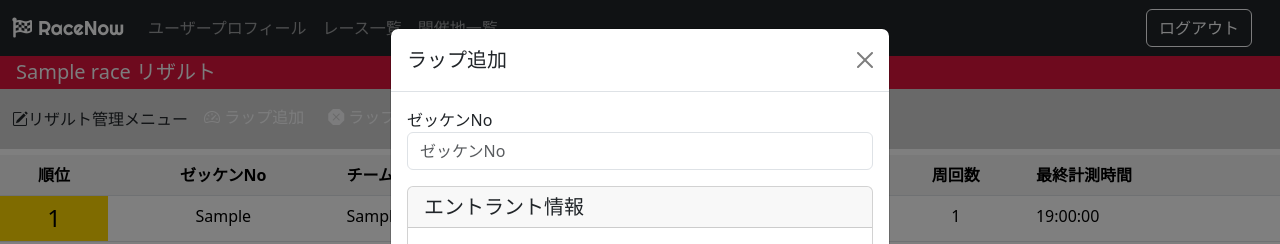
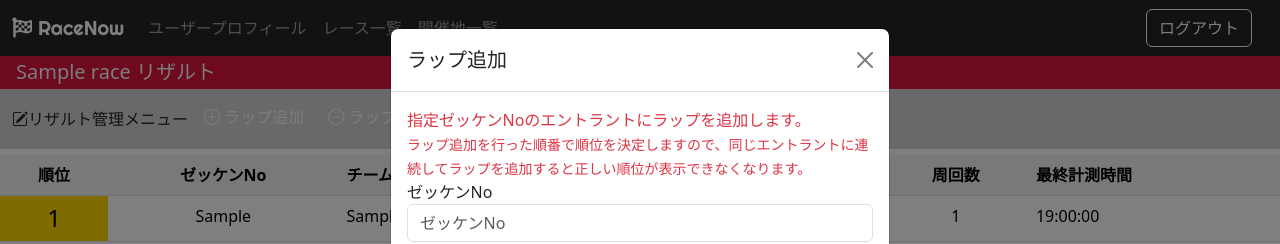
Before and after one commit to TSKGunGun/RaceNow, a Django app: page /race/1/inputresult in a window 1280 px wide, after a click on "ラップ追加". Shown: the top 244 px of the page. Run offline with Django 3.2, Linux system fonts and the light colour scheme; a user stored in the database is signed in; tables that the repository leaves empty hold one stand-in row (values such as "Sample post"); parts of the project's set-up code (start-up, migrations or seed data) failed here and were passed over; some libraries are stand-ins or nearby versions.

Commit message:
ラップ追加、削除のアイコン見直しと説明追加

```diff
--- a/race/templates/race/input_result.html
+++ b/race/templates/race/input_result.html
@@ -22,13 +22,13 @@
             <ul class="navbar-nav me-auto">
                 <li class="nav-item ms-2 mb-1">
                     <a role="button" class="nav-link text-light btn btn-primary" data-bs-toggle="modal" data-bs-target="#LapModal" id="btn_lapadd" >
-                        <i class="bi bi-speedometer2"></i>
+                        <i class="bi bi-plus-circle"></i>
                         ラップ追加
                     </a>
                 </li>
                 <li class="nav-item ms-2 mb-1">
                     <a role="button" class="nav-link btn btn-danger text-light" data-bs-toggle="modal" data-bs-target="#LapModal" id="btn_lapdelete" >
-                        <i class="bi bi-x-octagon-fill"></i>
+                        <i class="bi bi-dash-circle"></i>
                         ラップ削除
                     </a>
                 </li>
@@ -64,6 +64,10 @@
                     <button type="button" class="btn-close" data-bs-dismiss="modal" aria-label="Close"></button>
                 </div>
                 <div class="modal-body">
+                    <div id="form_explanation_add">
+                        <span class="text-danger">指定ゼッケンNoのエントラントにラップを追加します。</span><br>
+                        <small class="text-danger">ラップ追加を行った順番で順位を決定しますので、同じエントラントに連続してラップを追加すると正しい順位が表示できなくなります。</small>
+                    </div>
                     <div id="form_explanation_delete">
                         <span class="text-danger">最後のラップを削除します。</span><br>
                         <small class="text-danger">ラップを複数削除したい場合、何回か実行してください。</small>
@@ -182,6 +186,7 @@
 <script>
 document.querySelector('#btn_lapadd').addEventListener('click', function(event){
     lapmodal.querySelector('#LapModalLabel').innerText = "ラップ追加";
+    lapmodal.querySelector('#form_explanation_add').style.display = "block";
     lapmodal.querySelector('#form_explanation_delete').style.display = "none";
 
     lapmodal.querySelector('#lapform_head').setAttribute("action", "{% url 'add_lap' object.id %}")
@@ -190,6 +195,7 @@ document.querySelector('#btn_lapadd').addEventListener('click', function(event){
 
 document.querySelector('#btn_lapdelete').addEventListener('click', function(event){
     lapmodal.querySelector('#LapModalLabel').innerText = "ラップ削除";
+    lapmodal.querySelector('#form_explanation_add').style.display = "none";
     lapmodal.querySelector('#form_explanation_delete').style.display = "block";
 
     lapmodal.querySelector('#lapform_head').setAttribute("action", "{% url 'delete_lap' object.id %}")
```
